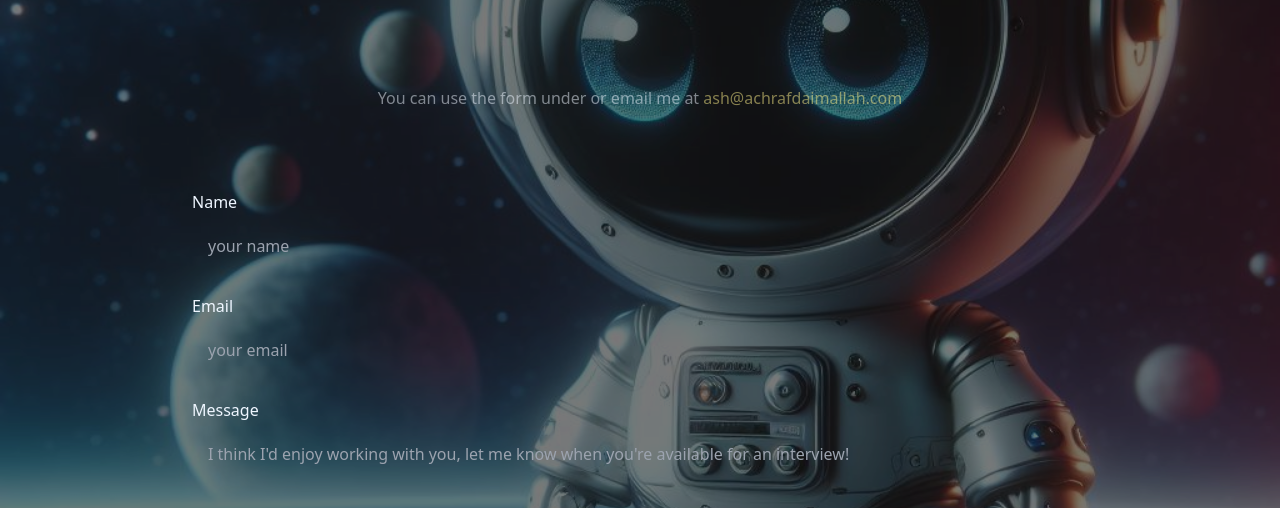
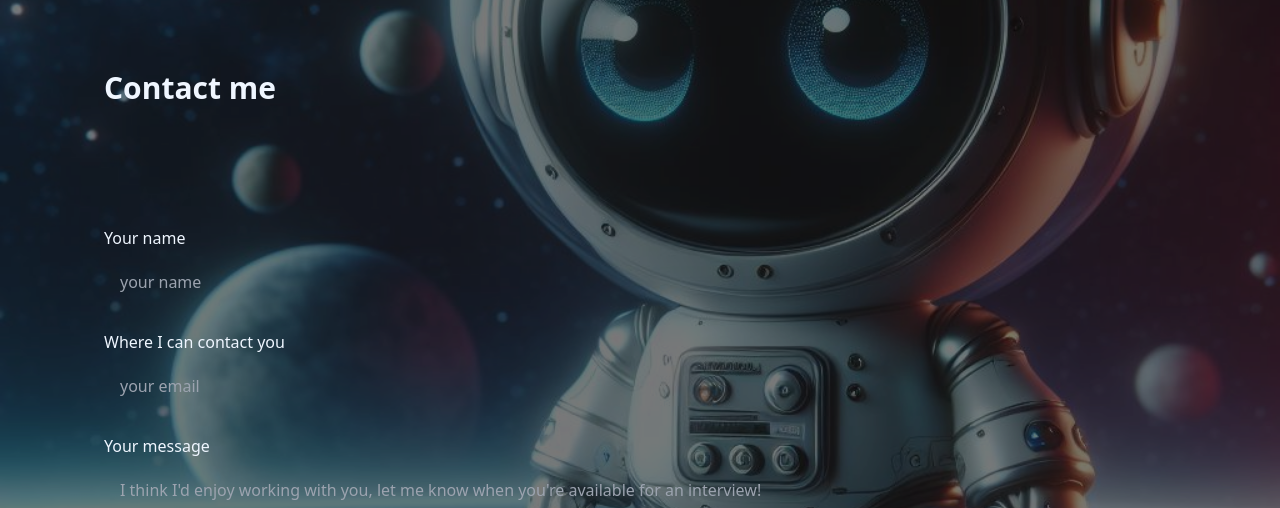
Before and after one commit to Achraf333-m/portfolio, a Next.js app: page /contact in a window 1280 px wide. Shown: the part 154-662 px from the top of the page. Built offline with nearby package versions, Linux system fonts and the light colour scheme.

Commit message:
updated for zoomed in display

```diff
--- a/components/chatbox.jsx
+++ b/components/chatbox.jsx
@@ -20,12 +20,12 @@ const ChatBox = () => {
     if (inputText.length === 0) {
       setNoIpt(true);
     } else {
-      setNoIpt(false)
+      setNoIpt(false);
     }
   };
   useEffect(() => {
-    checkInput()
-  }, [inputText])
+    checkInput();
+  }, [inputText]);
 
   const onSendButton = () => {
     if (inputText === "") {
@@ -62,9 +62,10 @@ const ChatBox = () => {
   }, [messages]);
 
   return (
-    <div className="w-full overflow-y-hidden">
+    <div className="w-full !overflow-y-hidden">
       <div className=" space-y-10">
-        <div className="bg-white/0 space-y-4 h-96 flex p-4 flex-col overflow-x-hidden overflow-y-scroll scrollbar-thumb-yellow-900 scrollbar-thumb-rounded-md scrollbar-track-black/30 scrollbar-thin">
+
+          <div className="bg-white/0 space-y-4 h-72 flex p-4 flex-col overflow-x-hidden overflow-y-scroll scrollbar-thumb-yellow-900 scrollbar-thumb-rounded-md scrollbar-track-black/30 scrollbar-thin">
             {messages.length > 0 ? (
               messages.map((item, index) => (
                 <div
@@ -91,31 +92,32 @@ const ChatBox = () => {
                   This is AshBot, you can ask him questions like "how are you",
                   "tell me about you", "where are you from?", "what can you do"{" "}
                   <br />
-                *For the first message you send, Ashbot takes longer to respond
-                because he's shy*
+                  *For the first message you send, Ashbot takes longer to
+                  respond because he's shy*
                 </p>
                 <p className="text-center text-lg text-pink-50/60">
                   This model is simple and was intended as a first step into
-                machine learning, I studied then replicated a preexisting model
-                which led me to develop some basic knowledge of how it works
-                under the hood, from the tokenization and lemmatization to the
-                linear algebra behind it
+                  machine learning, I studied then replicated a preexisting
+                  model which led me to develop some basic knowledge of how it
+                  works under the hood, from the tokenization and lemmatization
+                  to the linear algebra behind it
                 </p>
                 <p className="text-center text-lg text-pink-50/60">
-                I intend to continue feeding AshBot with more data over time and
-                as I learn more about machine learning, I will be able to know
-                how to improve it and create purely custom models!
+                  I intend to continue feeding AshBot with more data over time
+                  and as I learn more about machine learning, I will be able to
+                  know how to improve it and create purely custom models!
                 </p>
               </div>
             )}
           </div>
+
         <div className="fixed left-0 right-0 bottom-20 z-20 w-[70%] m-auto">
           {loading && (
             <h1 className="text-pink-50/70 p-2 animate-pulse">
               Waiting for Ashbot...
             </h1>
           )}
-          <div className="flex justify-center items-center w-full space-x-2">
+          <div className="flex pt-10 justify-center items-center w-full space-x-2">
             <input
               type="text"
               value={inputText}
--- a/pages/certificates.jsx
+++ b/pages/certificates.jsx
@@ -36,9 +36,9 @@ function Education() {
           src="/background.jpg"
           className="bgImage"
         />
-        <div className="w-full  px-2 md:px-4 darkMode lightMode ">
+        <div className="w-full  px-2 md:px-4 ">
           <Header />
-          <section className="max-w-5xl mx-auto py-40 px-4 space-y-20 overflow-x-hidden">
+          <section className="max-w-6xl mx-auto py-40 px-4 space-y-20 overflow-x-hidden">
             <h1
               className="mt-16 mb-20 text-3xl font-semibold"
               data-aos="fade-in"
--- a/pages/contact.jsx
+++ b/pages/contact.jsx
@@ -10,15 +10,15 @@ import AOS from "aos";
 import "aos/dist/aos.css";
 
 function Contact() {
-  const [loading, setLoading] = useState(false)
-  const [sent, setSent] = useState(false)
+  const [loading, setLoading] = useState(false);
+  const [sent, setSent] = useState(false);
   useEffect(() => {
     AOS.init({ duration: 2000, once: true });
   }, [sent]);
   const form = useRef();
 
   function contact(event) {
-    setLoading(true)
+    setLoading(true);
     event.preventDefault();
 
     emailjs
@@ -30,10 +30,10 @@ function Contact() {
       )
       .then(() => {
         event.target.reset();
-        setLoading(false)
-        setSent(true)
+        setLoading(false);
+        setSent(true);
         setTimeout(() => {
-          setSent(false)
+          setSent(false);
         }, 1000);
       })
       .catch(() => {
@@ -48,34 +48,25 @@ function Contact() {
       <Head>
         <title>Contact</title>
       </Head>
-      <img
-        src="/background.jpg"
-        className="bgImage"
-      />
+      <img src="/background.jpg" className="bgImage" />
+      <div className="w-full ">
+
       <Header />
       <section
         data-aos="fade-in"
-        className="w-full overflow-x-hidden h-screen pt-60 px-10 md:px-14"
+        className="flex flex-col max-w-6xl mx-auto py-40 px-10 overflow-hidden"
       >
-        <div
-          className="flex flex-col justify-center items-center mb-10"
-          data-aos="fade-left"
-          data-aos-delay="1000"
-        >
-          <p className="opacity-50 text-md md:text-md text-center">
-            You can use the form under or email me at{" "}
-            <span className="text-yellow-100 dark:text-yellow-200">
-              ash@achrafdaimallah.com
-            </span>{" "}
-          </p>
-        </div>
+        <h1 className="mt-16 mb-20 text-3xl font-semibold" data-aos="fade-in">
+          Contact me
+        </h1>
+
         <form
           ref={form}
           onSubmit={contact}
-          className="flex flex-col justify-center space-y-8 max-w-4xl py-10 mx-auto"
+          className="space-y-8 w-full py-10 mx-auto"
         >
           <div data-aos="fade-right" className="flex flex-col space-y-4">
-            <label>Name</label>
+            <label>Your name</label>
             <input
               required
               type="text"
@@ -89,7 +80,7 @@ function Contact() {
             data-aos-delay="500"
             className="flex flex-col space-y-4"
           >
-            <label>Email</label>
+            <label>Where I can contact you</label>
             <input
               required
               type="email"
@@ -103,7 +94,7 @@ function Contact() {
             data-aos-delay="1000"
             className="flex flex-col space-y-4"
           >
-            <label>Message</label>
+            <label>Your message</label>
             <textarea
               required
               type="text"
@@ -119,14 +110,15 @@ function Contact() {
               data-aos="fade-left"
               data-aos-delay="800"
               type="submit"
-              className={`btn ${loading && 'brightness-50'}`}
+              className={`btn ${loading && "brightness-50"}`}
             >
-              {sent? 'Sent!' : `${loading ? 'Sending...' : 'Send it my way!'}`}
-
+              {sent ? "Sent!" : `${loading ? "Sending..." : "Send it my way!"}`}
             </button>
           </div>
         </form>
       </section>
+
+      </div>
     </div>
   );
 }
--- a/pages/projects.jsx
+++ b/pages/projects.jsx
@@ -43,7 +43,7 @@ function Projects() {
         src="/background.jpg"
         className="bgImage"
       />
-      <div className="darkMode lightMode">
+      <div className=" w-full  px-2 md:px-4">
         <Header />
         <section className="  flex flex-col max-w-6xl mx-auto py-40 px-10 overflow-hidden">
           <h1 className="mt-16 mb-20 text-3xl font-semibold" data-aos="fade-in">
```
Lines whose indentation alone changed are shown as unchanged.
